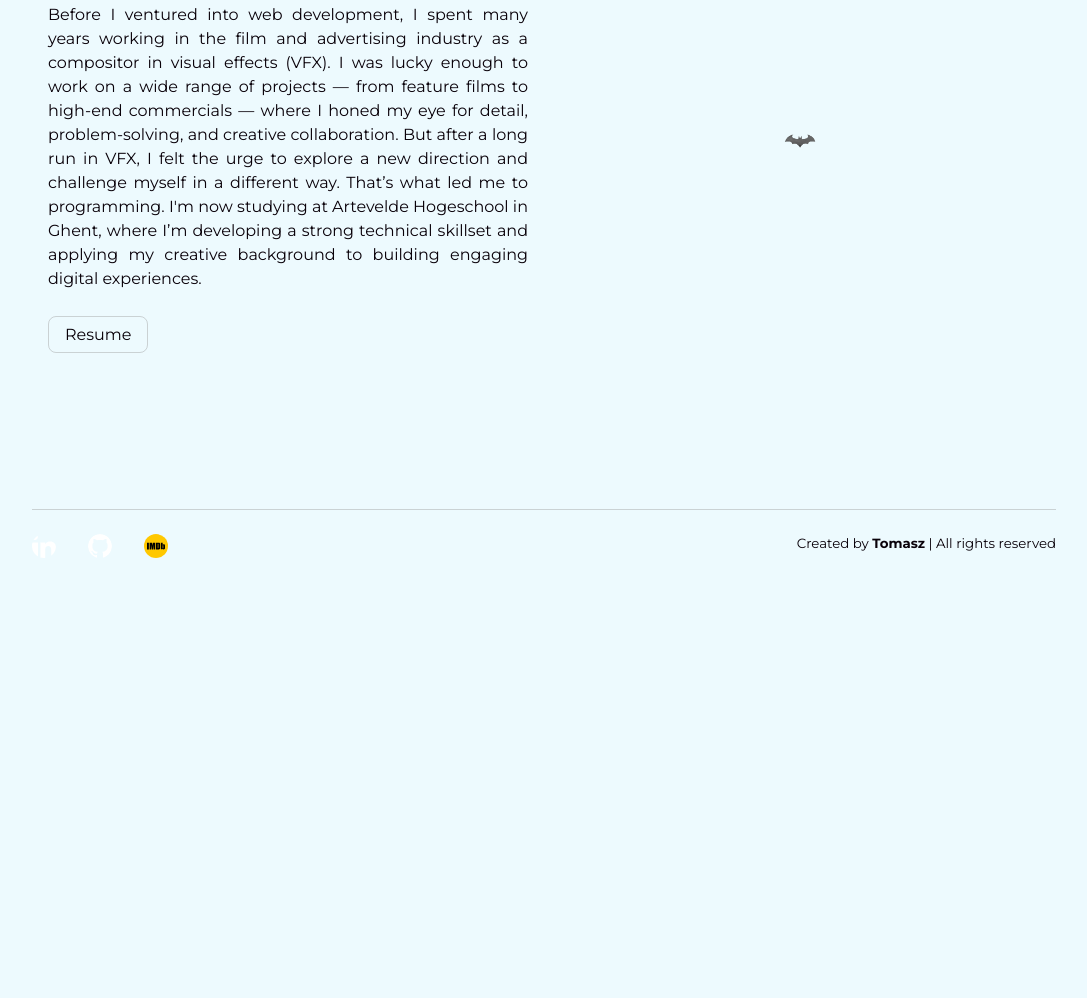
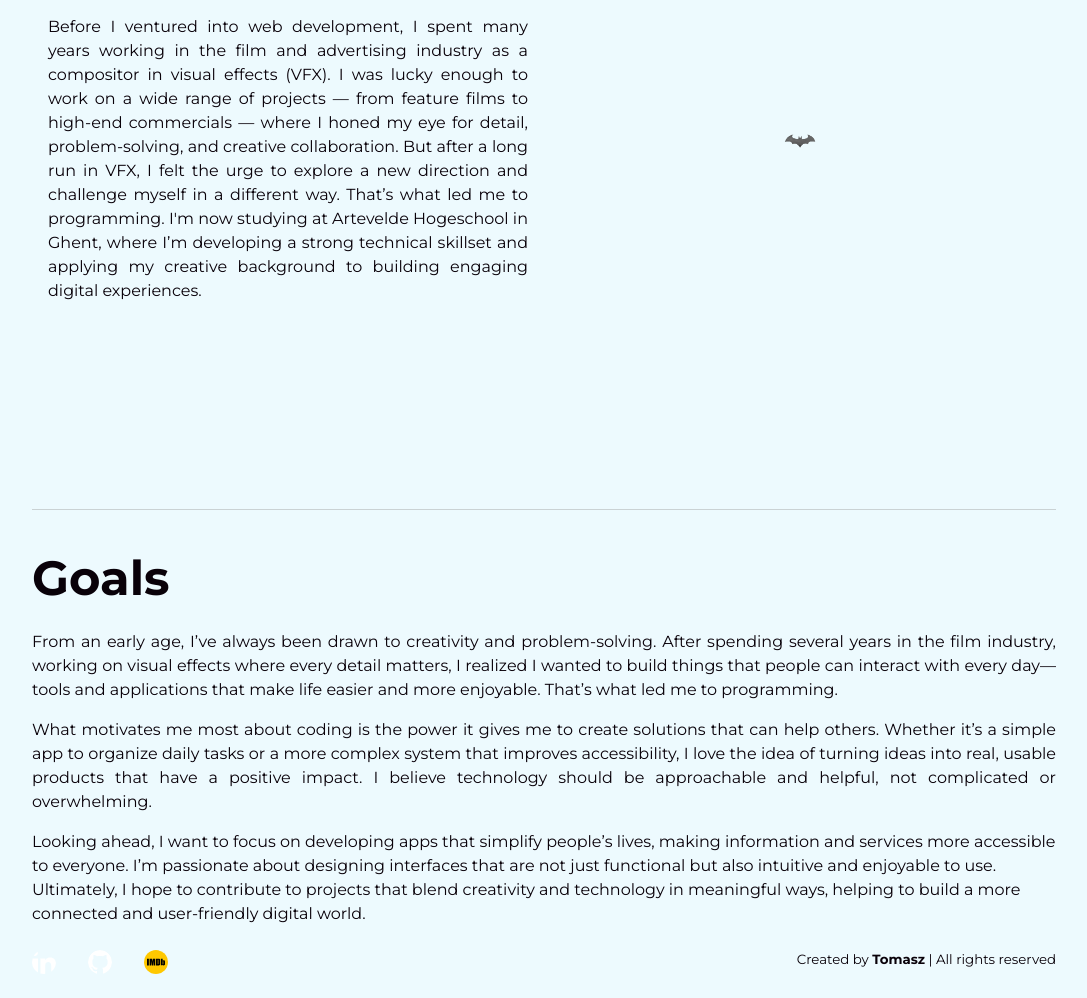
Before and after one commit to Lito00356/IT-portfolio, a website: page about.html in a window 1280 px wide. Shown: the part 315-1313 px from the top of the page, without its empty margins (96-1183 px from the left). Before the commit the page ends 897 px from the top, so only its background shows below. Drawn offline with Linux system fonts and the light colour scheme.

Commit message:
css changes to color and layout

```diff
--- a/about.html
+++ b/about.html
@@ -94,13 +94,22 @@
                         Before I ventured into web development, I spent many years working in the film and advertising industry as a compositor in visual effects (VFX). I was lucky enough to work on a wide range of projects — from feature films to high-end commercials — where I honed my eye for detail, problem-solving, and creative collaboration.
 
                         But after a long run in VFX, I felt the urge to explore a new direction and challenge myself in a different way. That’s what led me to programming. I'm now studying at Artevelde Hogeschool in Ghent, where I’m developing a strong technical skillset and applying my creative background to building engaging digital experiences.
-                    <div class="button button-wrapper">
-                        <a class="button-link" href="#resume">Resume</a>
-                    </div>
+                    </p>
                 </div>
             </section>
         </header>
-
+        <section class="about-info">
+            <h2 class="about-info__title">Goals</h2>
+            <p class="about-info__para">
+                From an early age, I’ve always been drawn to creativity and problem-solving. After spending several years in the film industry, working on visual effects where every detail matters, I realized I wanted to build things that people can interact with every day—tools and applications that make life easier and more enjoyable. That’s what led me to programming.
+            </p>
+            <p class="about-info__para">
+                What motivates me most about coding is the power it gives me to create solutions that can help others. Whether it’s a simple app to organize daily tasks or a more complex system that improves accessibility, I love the idea of turning ideas into real, usable products that have a positive impact. I believe technology should be approachable and helpful, not complicated or overwhelming.
+            </p>
+            <p class="about-info_para">
+                Looking ahead, I want to focus on developing apps that simplify people’s lives, making information and services more accessible to everyone. I’m passionate about designing interfaces that are not just functional but also intuitive and enjoyable to use. Ultimately, I hope to contribute to projects that blend creativity and technology in meaningful ways, helping to build a more connected and user-friendly digital world.
+            </p>
+        </section>
 
 
 
--- a/src/styles/about.css
+++ b/src/styles/about.css
@@ -56,3 +56,23 @@
   align-self: flex-start;
   gap: 2rem;
 }
+
+.about-info {
+  max-width: 90%;
+  margin: 0 auto;
+  margin-top: 2rem;
+
+  @media (min-width: 42rem) {
+    max-width: 80%;
+  }
+}
+
+.about-info__title {
+  font-size: 3rem;
+  padding-bottom: 1rem;
+}
+
+.about-info__para {
+  padding-bottom: 1rem;
+  text-align: justify;
+}
--- a/src/styles/grid.css
+++ b/src/styles/grid.css
@@ -24,6 +24,10 @@
   grid-template-rows: subgrid;
   position: relative;
   padding: 1rem;
+}
+
+.grid__item * {
+  color: white;
 }
 
 .grid__item--span {
```
Also changed, not shown: build/main.css.
